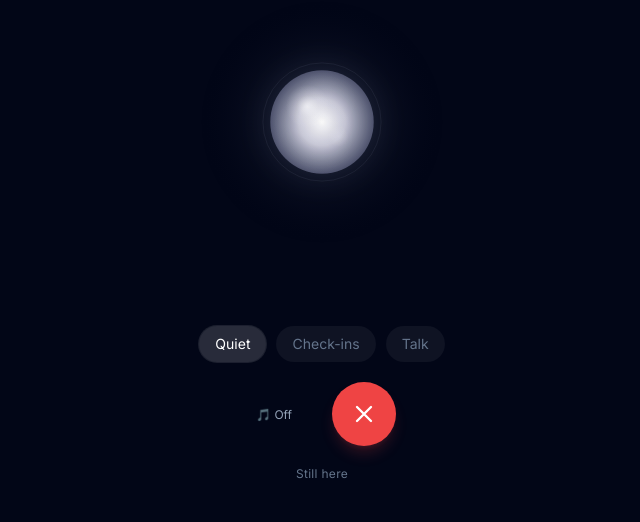
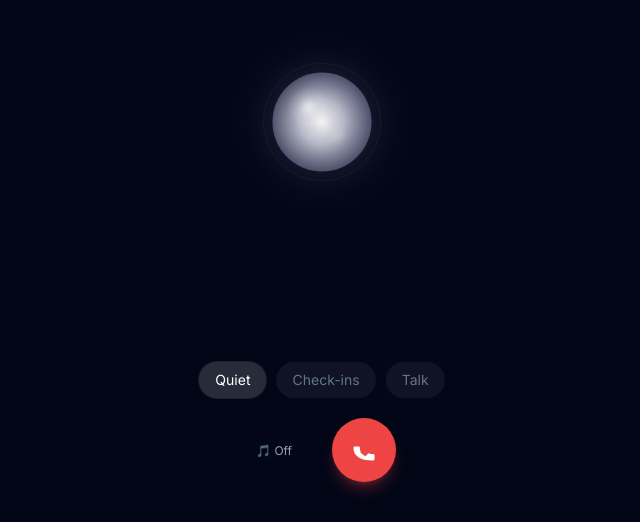
Before and after one commit to dkennedy1984/still-here, a Next.js app in the folder apps/web/: page /call in a window 1280 px wide. Shown: the part 278-800 px from the top of the page, without its empty margins (318-958 px from the left). Built offline with nearby package versions, Linux system fonts and the light colour scheme.

Commit message:
fix: api named import, PresenceStyle type in call page

```diff
--- a/apps/web/src/app/call/page.tsx
+++ b/apps/web/src/app/call/page.tsx
@@ -6,12 +6,14 @@ import { useAudioSession } from '../../hooks/useAudioSession';
 import { PresenceOrb } from '../../components/PresenceOrb';
 import { AmbientNoise } from '../../components/AmbientNoise';
 
+type PresenceStyle = 'quiet' | 'check-ins' | 'talk';
+
 function CallPageInner() {
   const params = useSearchParams();
   const router = useRouter();
   const callId = params?.get('callId') ?? '';
   const ticket = params?.get('ticket') ?? '';
-  const [presenceStyle, setPresenceStyle] = useState('quiet');
+  const [presenceStyle, setPresenceStyle] = useState<PresenceStyle>('quiet');
   const [isAudioPlaying, setIsAudioPlaying] = useState(false);
   const [ambientSound, setAmbientSound] = useState('off');
   const wasConnected = useRef(false);
@@ -31,7 +33,7 @@ function CallPageInner() {
     }
   }, [state.status, router]);
 
-  const handleStyleChange = useCallback((style: string) => {
+  const handleStyleChange = useCallback((style: PresenceStyle) => {
     setPresenceStyle(style);
     changeStyle(style);
   }, [changeStyle]);
@@ -49,18 +51,18 @@ function CallPageInner() {
       </div>
 
       {/* Controls - anchored to bottom */}
-      <div className="absolute bottom-0 left-0 right-0 pb-10 pt-4 px-6 flex flex-col items-center gap-5 z-40">
+      <div className="absolute bottom-0 left-0 right-0 pb-10 pt-4 px-6 flex flex-col items-center gap-5">
 
         {/* Presence style pills */}
         <div className="flex gap-2.5">
-          {[
+          {([
             { key: 'quiet', label: 'Quiet' },
             { key: 'check-ins', label: 'Check-ins' },
             { key: 'talk', label: 'Talk' },
-          ].map(s => (
+          ] as { key: PresenceStyle; label: string }[]).map(s => (
             <button
               key={s.key}
-              onClick={() => handleStyleChange(s.key)}
+              onClick={() => handleStyleChange(s.key as PresenceStyle)}
               className={`px-4 py-2 rounded-full text-sm transition-all duration-200 ${
                 presenceStyle === s.key
                   ? 'bg-white/15 text-white ring-1 ring-white/10'
@@ -77,16 +79,14 @@ function CallPageInner() {
           <AmbientNoise disabled={state.status === 'ended'} externalSound={ambientSound} />
           <button
             onClick={hangup}
-            className="w-16 h-16 rounded-full bg-red-500 flex items-center justify-center hover:bg-red-600 active:scale-90 transition-all duration-150 shadow-lg shadow-red-500/20"
+            className="w-16 h-16 rounded-full bg-red-500 hover:bg-red-400 active:scale-95 transition-all duration-150 flex items-center justify-center shadow-lg shadow-red-500/30"
+            aria-label="Hang up"
           >
-            <svg className="w-7 h-7 text-white" fill="none" viewBox="0 0 24 24" stroke="currentColor" strokeWidth={2}>
-              <path strokeLinecap="round" strokeLinejoin="round" d="M6 18L18 6M6 6l12 12" />
+            <svg width="28" height="28" viewBox="0 0 24 24" fill="white">
+              <path d="M6.62 10.79a15.05 15.05 0 006.59 6.59l2.2-2.2a1 1 0 011.01-.24c1.12.37 2.33.57 3.58.57a1 1 0 011 1V20a1 1 0 01-1 1C7.61 21 3 16.39 3 10a1 1 0 011-1h3.5a1 1 0 011 1c0 1.25.2 2.45.57 3.57a1 1 0 01-.24 1.01l-2.21 2.21z"/>
             </svg>
           </button>
         </div>
-
-        {/* Status */}
-        <span className="text-xs text-slate-500 tracking-wide">Still here</span>
 
       </div>
     </main>
@@ -95,7 +95,7 @@ function CallPageInner() {
 
 export default function CallPage() {
   return (
-    <Suspense fallback={<div className="h-[100dvh] bg-slate-950" />}>
+    <Suspense fallback={<div className="min-h-screen bg-slate-950" />}>
       <CallPageInner />
     </Suspense>
   );
--- a/apps/web/src/app/post-call/page.tsx
+++ b/apps/web/src/app/post-call/page.tsx
@@ -2,7 +2,7 @@
 import { useRouter } from 'next/navigation';
 import { useState, useEffect } from 'react';
 import { PresenceOrb } from '../../components/PresenceOrb';
-import api from '../../lib/api';
+import { startCall } from '../../lib/api';
 
 export default function PostCallPage() {
   const router = useRouter();
@@ -39,8 +39,9 @@ export default function PostCallPage() {
         <button
           onClick={async () => {
             try {
-              const res = await api.post('/api/billing/portal');
-              if (res.data?.url) window.location.href = res.data.url;
+              const res = await fetch(`${process.env.NEXT_PUBLIC_API_URL || 'http://localhost:4000'}/api/billing/portal`, { method: 'POST', credentials: 'include', headers: { 'Content-Type': 'application/json' } });
+              const data = await res.json();
+              if (data?.url) window.location.href = data.url;
             } catch { }
           }}
           className="mt-4 text-xs text-slate-500 hover:text-slate-300 transition-colors underline underline-offset-2"
@@ -56,21 +57,21 @@ export default function PostCallPage() {
     <main className="flex flex-col items-center justify-center min-h-screen bg-slate-950 px-6">
       <PresenceOrb state="idle" size="sm" />
 
-      <h1 className="text-lg text-white mt-8">I'm here whenever you need.</h1>
-      <p className="text-sm text-slate-400 mt-2">Want this available anytime?</p>
+      <h1 className="text-lg text-white mt-8">Still here.</h1>
+      <p className="text-sm text-slate-400 mt-2 text-center max-w-xs">Want me to check in on you more often?</p>
 
       <button
-        onClick={() => router.push('/upgrade')}
-        className="mt-10 px-12 py-4 rounded-full bg-white text-slate-900 text-base font-medium tracking-tight hover:bg-white/90 active:scale-95 transition-all duration-150"
+        onClick={() => router.push('/signup')}
+        className="mt-12 px-12 py-4 rounded-full bg-white text-slate-900 text-base font-medium tracking-tight hover:bg-white/90 active:scale-95 transition-all duration-150"
       >
-        Unlock unlimited access
+        Get daily check-ins
       </button>
 
       <button
         onClick={() => router.push('/')}
         className="mt-5 text-sm text-slate-500 hover:text-slate-300 transition-colors"
       >
-        Maybe later
+        Not now
       </button>
     </main>
   );
```
